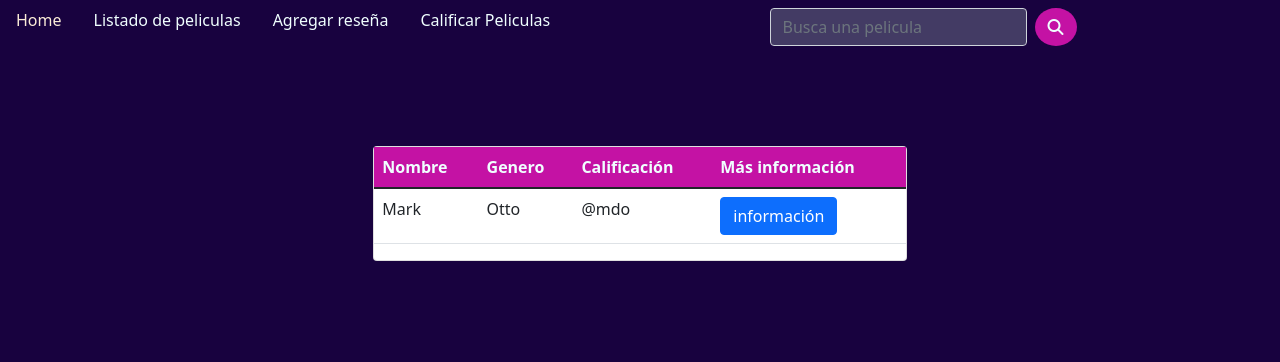
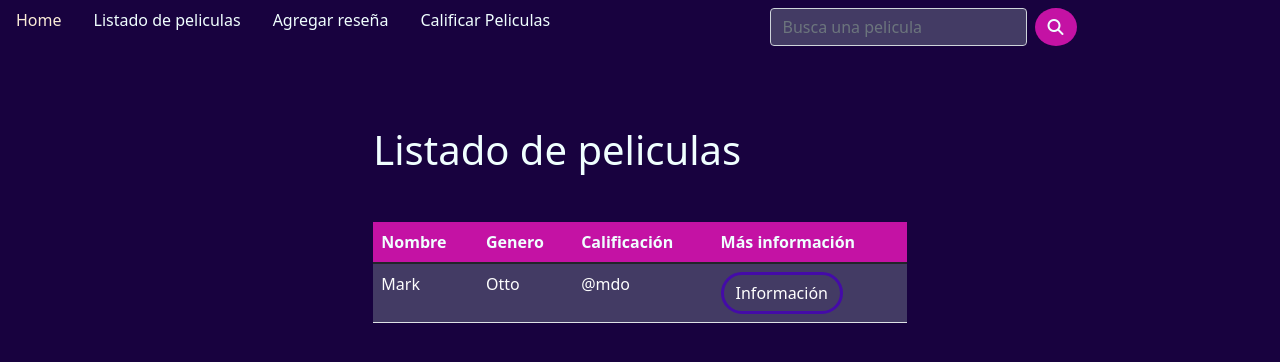
Before and after one commit to Daniela9903/PeliculasAngular, an Angular app: page /listadoP in a window 1280 px wide. Shown: the top 362 px of the page. Built offline with nearby package versions, Linux system fonts and the light colour scheme; a web font is replaced by a local one.

Commit message:
Arreglo tabla

```diff
--- a/src/app/components/calificar-pelicula/calificar-pelicula.component.css
+++ b/src/app/components/calificar-pelicula/calificar-pelicula.component.css
@@ -0,0 +1,8 @@
+.card-Calif{
+    margin-left: auto;
+    margin-right: auto;
+    background-color: #97adad56;
+    color: azure;
+    border-radius: 3%;
+    border: solid 3px #97adad98 ;
+}
--- a/src/app/components/calificar-pelicula/calificar-pelicula.component.html
+++ b/src/app/components/calificar-pelicula/calificar-pelicula.component.html
@@ -1 +1,16 @@
-<p>calificar-pelicula works!</p>
+<div class="container container-calificar col-12">
+
+
+   <div class="col-4 mt-5 card-Calif">
+    <div class="card-tarjeta">
+        <img src="..." class="card-img-top" alt="...">
+        <div class="card-body">
+          <h5 class="card-title">Card title</h5>
+          <p class="card-text">Some quick example text to build on the card title and make up the bulk of the card's content.</p>
+        </div>
+      </div>
+    </div>
+
+
+
+</div>
--- a/src/app/components/listado-peliculas/listado-peliculas.component.css
+++ b/src/app/components/listado-peliculas/listado-peliculas.component.css
@@ -1,10 +1,40 @@
 .card-tabla{
     margin-left: auto;
     margin-right: auto;
-    margin-top: 100px;
+    margin-top: 80px;
 }
+h1{
+    color: azure;
+}
+
+
+
 
 thead{
     background-color: #C412A4;
     color: azure;
 }
+
+.btn-listado{
+    color: #ffffff;
+    border: 3px solid #4509acf3 ;
+    text-decoration: none;
+    border-radius: 50px;
+}
+td{
+    background-color: rgba(151, 173, 173, 0.336);
+        color: rgb(253, 253, 253);
+}
+
+.btn-listado:hover{
+    background: #4509acd2;
+    color: azure;
+}
+
+.modal-lista{
+    background-color: #4509acd2;
+}
+
+.modal-title{
+    color: azure;
+}
--- a/src/app/components/listado-peliculas/listado-peliculas.component.html
+++ b/src/app/components/listado-peliculas/listado-peliculas.component.html
@@ -1,7 +1,8 @@
-<div class="card card-tabla col-5">
+<div class="card-tabla col-5">
+<div> <h1>Listado de peliculas</h1></div>
 
     <div>
-        <table class="table">
+        <table class="table table-peli mt-5">
             <thead>
               <tr>
                 <th scope="col">Nombre</th>
@@ -16,14 +17,14 @@
                 <td>Otto</td>
                 <td>@mdo</td>
                 <td><!-- Button trigger modal -->
-                  <button type="button" class="btn btn-primary" data-bs-toggle="modal" data-bs-target="#staticBackdrop">
-                    información
+                  <button type="button" class="btn  btn-listado" data-bs-toggle="modal" data-bs-target="#staticBackdrop">
+                    Información
                   </button>
 
                   <!-- Modal -->
                   <div class="modal fade" id="staticBackdrop" data-bs-backdrop="static" data-bs-keyboard="false" tabindex="-1" aria-labelledby="staticBackdropLabel" aria-hidden="true">
                     <div class="modal-dialog">
-                      <div class="modal-content">
+                      <div class="modal-content modal-lista">
                         <div class="modal-header">
                           <h5 class="modal-title" id="staticBackdropLabel">Modal title</h5>
                           <button type="button" class="btn-close" data-bs-dismiss="modal" aria-label="Close"></button>
--- a/src/app/components/login/login.component.css
+++ b/src/app/components/login/login.component.css
@@ -10,7 +10,7 @@ margin-bottom: 10px;
 
 .btnLogin{
     margin-top: 20px;
-    border: 2px solid #4509acf3; /*anchura, estilo y color borde*/
+    border: 3px solid #4509acf3; /*anchura, estilo y color borde*/
     background-color:#18023f;
     color: #ffffff;
     text-decoration: none;
```
